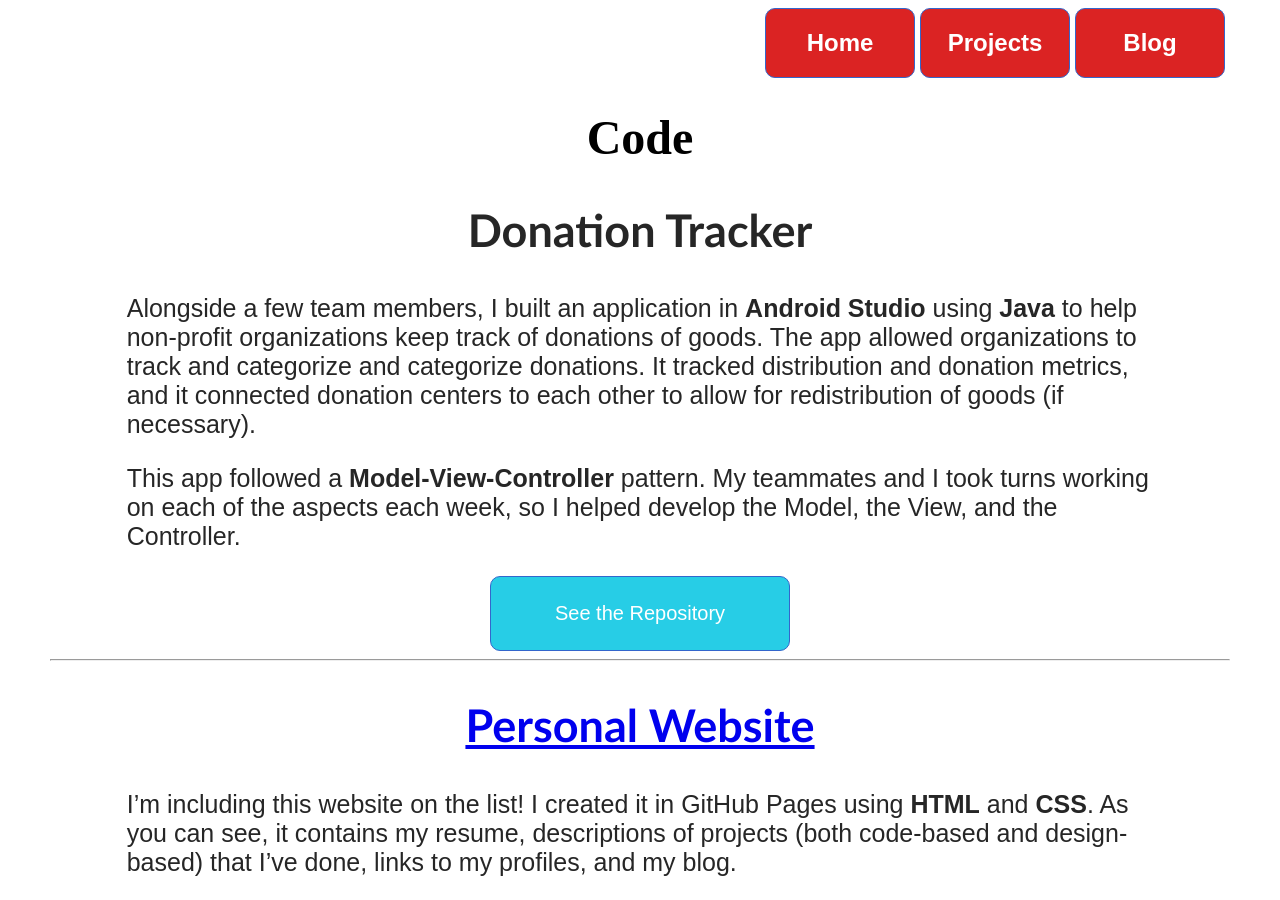
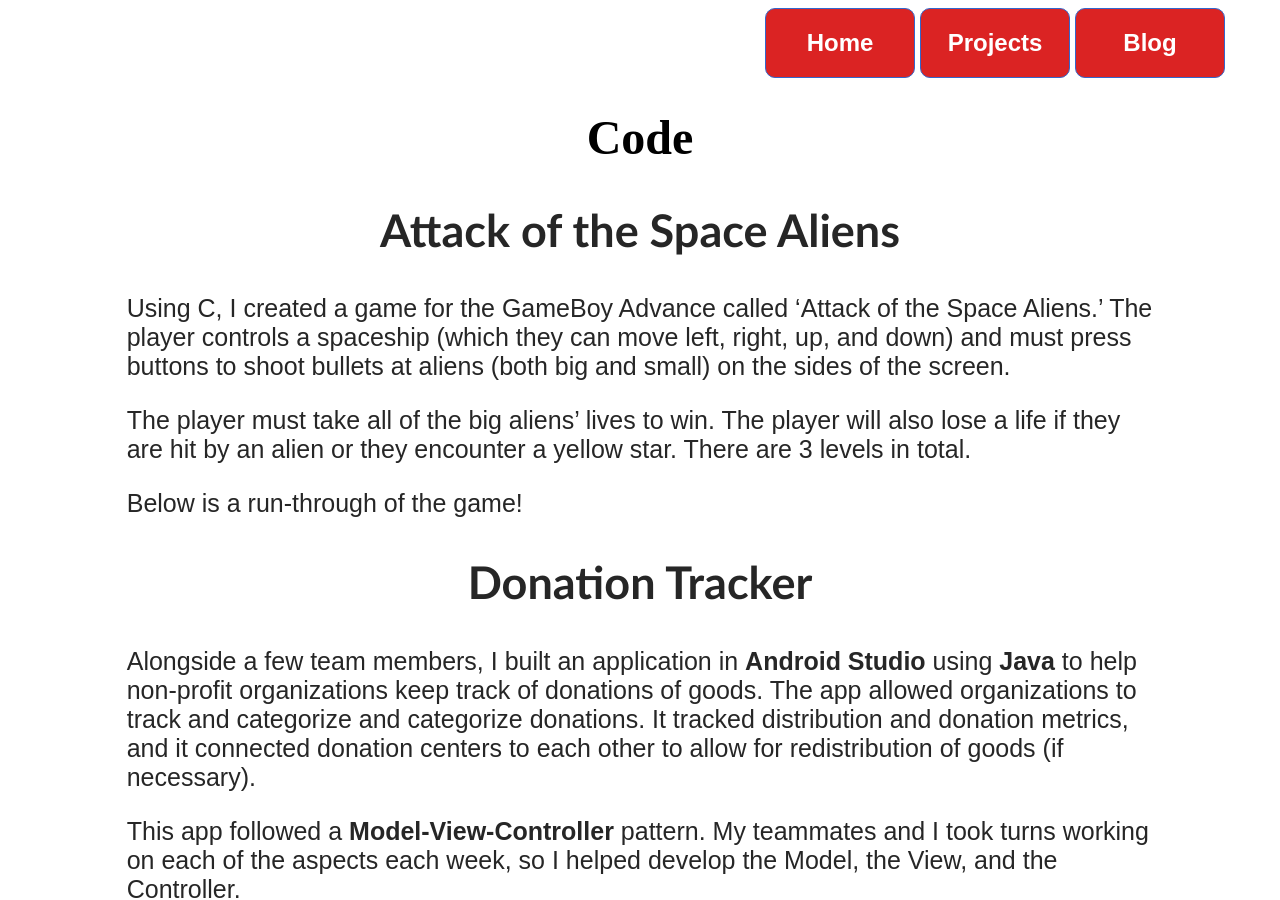
Before and after one commit to skapur12/skapur12.github.io, a Jekyll site: the page built from code.html, in a window 1280 px wide and 900 px high. Built offline with Jekyll 4.4.1, drawn with Linux system fonts in a browser that asks for light colours; nearby versions of some CDN libraries.

Commit message:
Update code.html

```diff
--- a/code.html
+++ b/code.html
@@ -7,6 +7,18 @@ title: Sanjana Kapur
 <div class="heading">
      <h1>Code</h1>
 </div>
+
+<div class="ProjectTitle">
+     <h2> Attack of the Space Aliens </h2>
+</div>
+<div class="description">
+     <p> Using C, I created a game for the GameBoy Advance called ‘Attack of the Space Aliens.’ The player controls a spaceship (which they can move left, right,
+          up, and down) and must press buttons to shoot bullets at aliens (both big and small) on the sides of the screen. </p>
+     <p> The player must take all of the big aliens’ lives to win. The player will also lose a life if they are hit by an alien or they encounter a
+          yellow star. There are 3 levels in total. </p>
+     <p> Below is a run-through of the game! </p>
+</div>
+
 
 <div class="ProjectTitle">
   <h2> Donation Tracker </h2>
```
